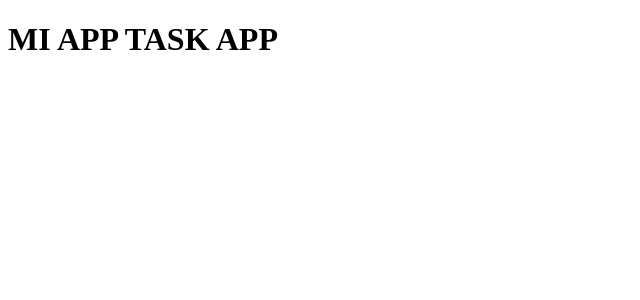
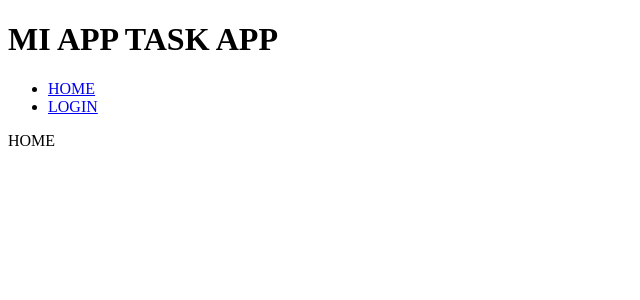
Before and after one commit to cagmspain/Task-App, a Vue app: page / in a window 1280 px wide. Shown: the top 300 px of the page, without its empty margins (0-640 px from the left). Built offline with nearby package versions, Linux system fonts and the light colour scheme.

Commit message:
second setup

```diff
--- a/package.json
+++ b/package.json
@@ -9,7 +9,8 @@
     "preview": "vite preview"
   },
   "dependencies": {
-    "vue": "^3.2.37"
+    "vue": "^3.2.37",
+    "vue-router": "^4.1.5"
   },
   "devDependencies": {
     "@vitejs/plugin-vue": "^3.1.0",
--- a/src/App.vue
+++ b/src/App.vue
@@ -1,5 +1,13 @@
 <template>
-	<h1>MI APP TASK APP</h1>
+	<div>
+		<h1>MI APP TASK APP</h1>
+	</div>
+	<ul>
+		<li><RouterLink :to="{ name: 'home' }">HOME</RouterLink></li>
+		<li><RouterLink :to="{ name: 'login' }">LOGIN</RouterLink></li>
+	</ul>
+
+	<RouterView></RouterView>
 </template>
 <script setup>
 console.log(process.env.NODE_ENV);
--- /dev/null
+++ b/src/router/index.js
@@ -0,0 +1,20 @@
+import { createRouter, createWebHistory } from "vue-router";
+const routes = [
+	{
+		path: "/",
+		name: "home",
+		component: () => import("../views/Home.vue"),
+	},
+	{
+		path: "/login",
+		name: "login",
+		component: () => import("../views/Login.vue"),
+	},
+];
+
+const router = createRouter({
+	history: createWebHistory(),
+	routes,
+});
+
+export default router;
--- /dev/null
+++ b/src/views/Home.vue
@@ -0,0 +1,3 @@
+<template>HOME</template>
+<script setup></script>
+<style scoped></style>
--- /dev/null
+++ b/src/views/Login.vue
@@ -0,0 +1,3 @@
+<template>login</template>
+<script setup></script>
+<style scoped></style>
```
Also changed, not shown: src/main.js (+5 -4 lines), 7 other files (tests, documents, lock files or other folders).
